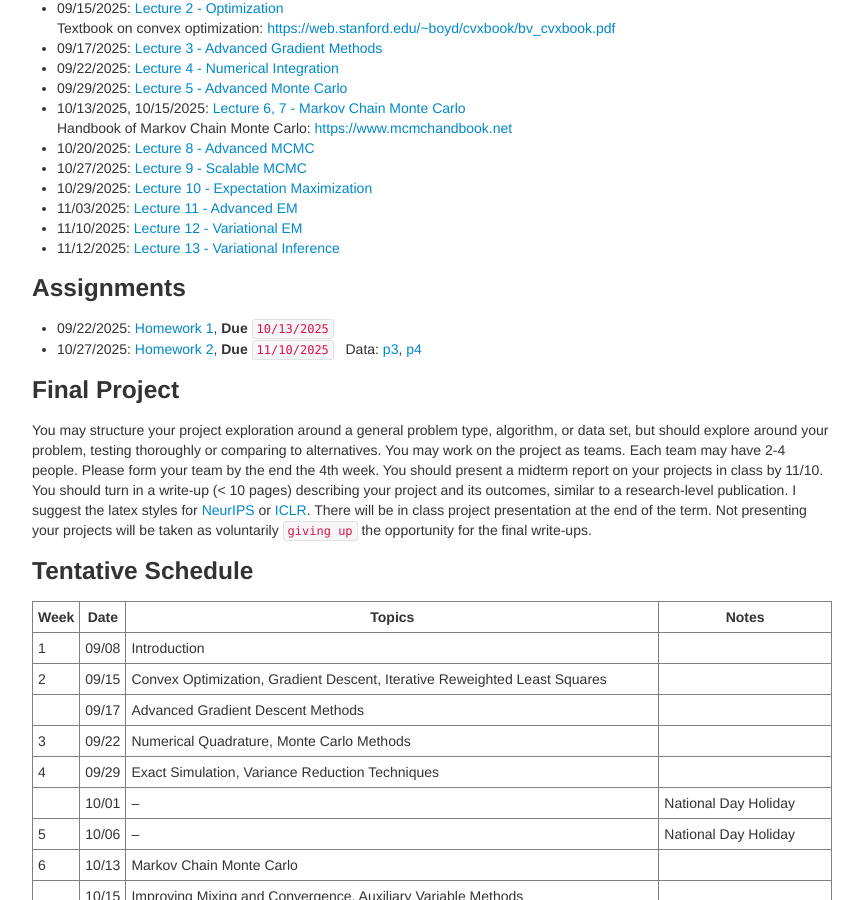
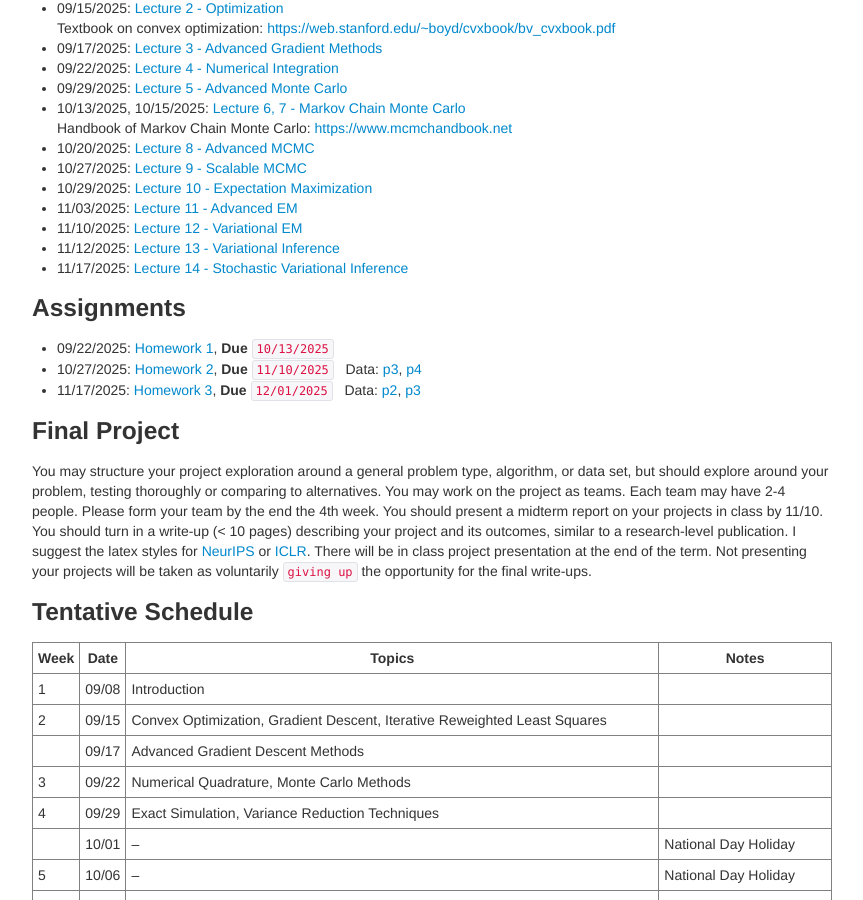
Before and after one commit to zcrabbit/zcrabbit.github.io, a Jekyll site: the page built from courses/smcm-f25.md, in a window 1280 px wide and 900 px high, scrolled down 1165 px. Shown: the whole window, without its empty margins (208-1071 px from the left). Built offline with Jekyll 4.4.1, drawn with Linux system fonts in a browser that asks for light colours.

Commit message:
lecture 14 and homework 3 out

```diff
--- a/courses/smcm-f25.md
+++ b/courses/smcm-f25.md
@@ -51,10 +51,12 @@ We will use python during the course. A good Python tutorial is available at <ht
 - 11/03/2025: [Lecture 11 - Advanced EM]({{sites.baseurl}}/static/slides/smcm_fall25/lec11.pdf)
 - 11/10/2025: [Lecture 12 - Variational EM]({{sites.baseurl}}/static/slides/smcm_fall25/lec12.pdf)
 - 11/12/2025: [Lecture 13 - Variational Inference]({{sites.baseurl}}/static/slides/smcm_fall25/lec13.pdf)
+- 11/17/2025: [Lecture 14 - Stochastic Variational Inference]({{sites.baseurl}}/static/slides/smcm_fall25/lec14.pdf)
 
 ### Assignments
 - 09/22/2025: [Homework 1]({{sites.baseurl}}/static/slides/smcm_fall25/hw01.pdf), **Due** `10/13/2025`
 - 10/27/2025: [Homework 2]({{sites.baseurl}}/static/slides/smcm_fall25/hw02.pdf), **Due** `11/10/2025` &nbsp; Data: [p3]({{sites.baseurl}}/static/datasets/probit_data.npy), [p4]({{sites.baseurl}}/static/datasets/mcs_hw2_p3_data.npy)
+- 11/17/2025: [Homework 3]({{sites.baseurl}}/static/slides/smcm_fall25/hw03.pdf), **Due** `12/01/2025` &nbsp; Data: [p2]({{sites.baseurl}}/static/datasets/absolute_gaussian_data.npy), [p3]({{sites.baseurl}}/static/datasets/btc_hw4_lda_data.p)
 
 
 
```
Also changed, not shown: 3 other files.
